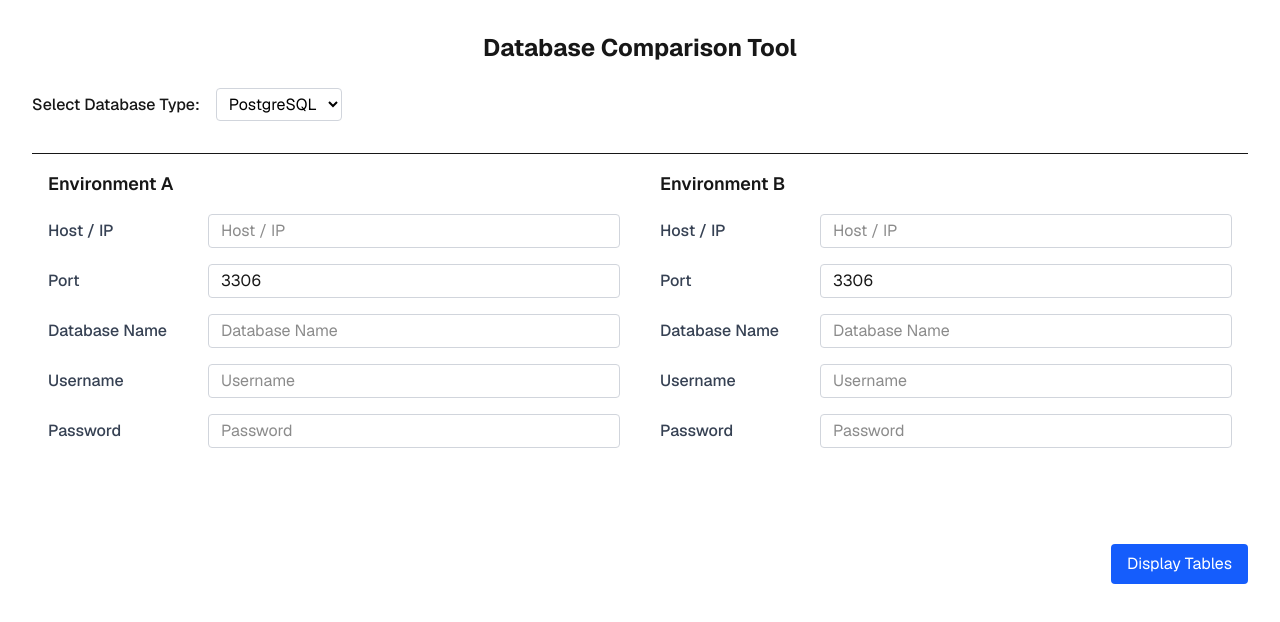
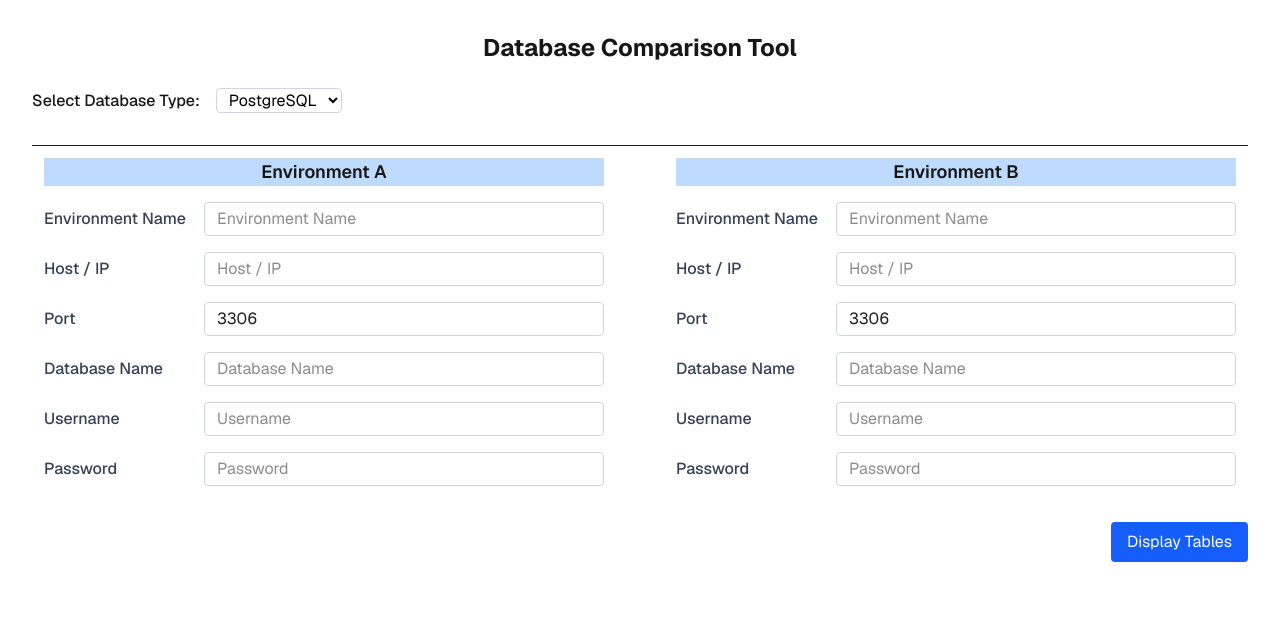
Before and after one commit to m-thirumal/diff-tool, a Next.js app: page / in a window 1280 px wide. Shown: the top 622 px of the page. Built offline with nearby package versions, Linux system fonts and the light colour scheme.

Commit message:
Fixed alignment

```diff
--- a/app/page.js
+++ b/app/page.js
@@ -37,26 +37,26 @@ export default function Home() {
       <center><h1 className="text-2xl font-bold mb-6">Database Comparison Tool</h1></center>
       <div className="mb-8">
         <label className="font-medium" htmlFor="dbType">Select Database Type:</label>
-        <select className="ml-4 border border-gray-300 rounded px-2 py-1 bg-white text-black dark:bg-gray-800 dark:text-white dark:border-gray-600" value={dbType} onChange={e => setDbType(e.target.value)}>
+        <select className="ml-4 border border-gray-300 rounded px-2 py-0 bg-white text-black dark:bg-gray-800 dark:text-white dark:border-gray-600" value={dbType} onChange={e => setDbType(e.target.value)}>
           {dbTypes.map(type => (
             <option key={type}>{type}</option>
           ))}
         </select>
       </div>
       <hr />
-      <div className="flex flex-col md:flex-row gap-2">
-        <div  className="p-4 flex-1">
-          <h2 className="text-lg font-semibold mb-4">Environment A</h2>
+      <div className="flex flex-col md:flex-row gap-12">
+        <div  className="p-3 flex-1">
+          <h2 className="text-lg font-semibold mb-4 text-center bg-blue-200">Environment A</h2>
           {renderEnvInputs(envA, setEnvA, "envA")}
         </div>
-        <div  className="p-4 flex-1">
-          <h2 className="text-lg font-semibold mb-4">Environment B</h2>
+        <div  className="p-3 flex-1">
+          <h2 className="text-lg font-semibold mb-4 text-center bg-blue-200">Environment B</h2>
           {renderEnvInputs(envB, setEnvB, "envB")}
         </div>
       </div>
-      <div className="flex justify-end mt-8">
+      <div className="flex justify-end mt-2">
         <button
-          className="mt-8 bg-blue-600 text-white px-4 py-2 rounded hover:bg-blue-700"
+          className="bg-blue-600 text-white px-4 py-2 rounded hover:bg-blue-700"
           onClick={() => {
             console.log("Selected DB Type:", dbType);
             console.log("Env A:", envA);
@@ -64,7 +64,7 @@ export default function Home() {
             handleGetTables();
           }}
         >
-          Display Tables
+        Display Tables
         </button>
       </div>
    </div>
@@ -73,6 +73,7 @@ export default function Home() {
 
 function renderEnvInputs(env, setEnv, prefix) {
   const fields = [
+    { name: "name", label: "Environment Name" },
     { name: "host", label: "Host / IP" },
     { name: "port", label: "Port" },
     { name: "db", label: "Database Name" },
```
